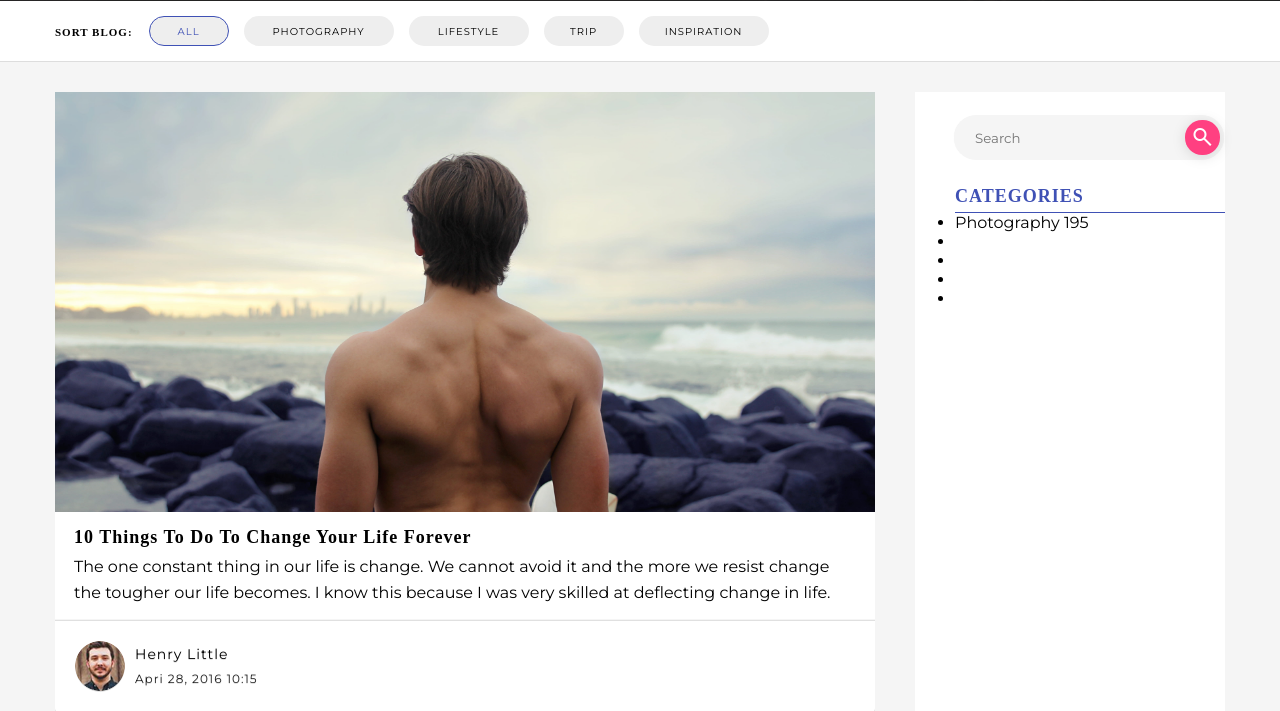
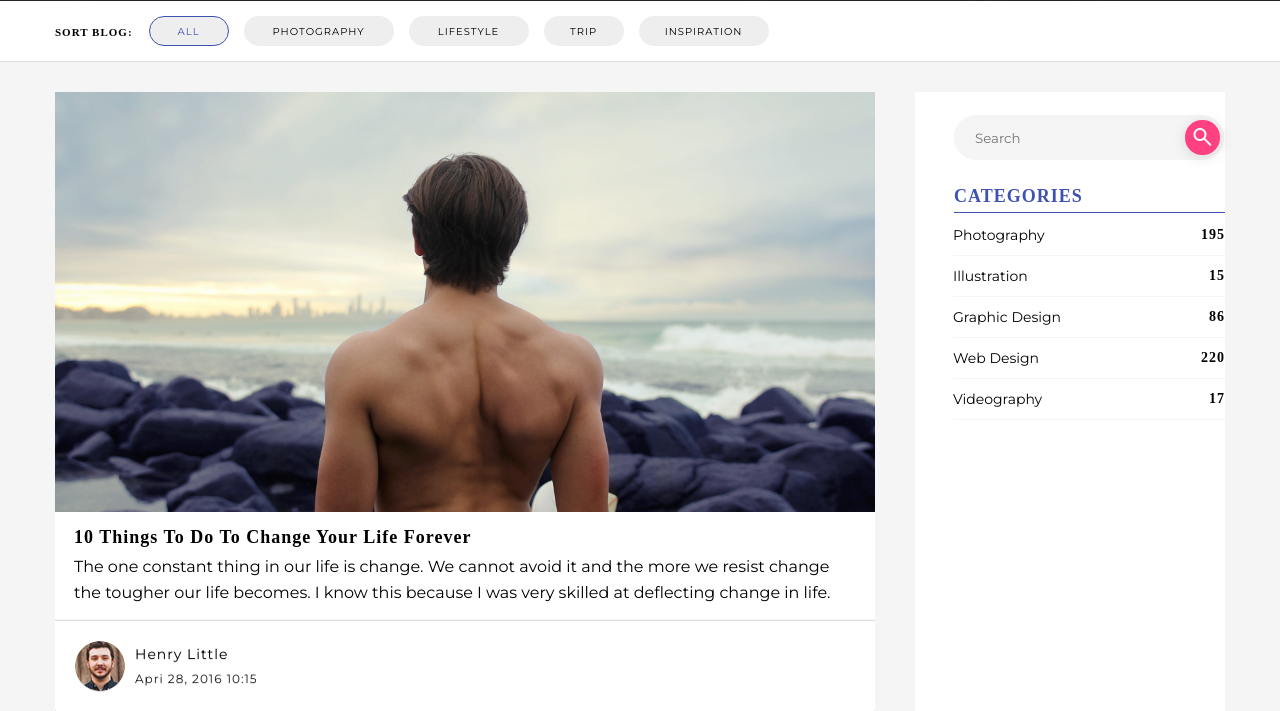
Before and after one commit to arkajyotiadhikary/codeigniter-test, a PHP site: page / in a window 1280 px wide. Shown: the part 839-1550 px from the top of the page. Run offline with PHP 8.4, Linux system fonts and the light colour scheme; some web fonts are replaced.

Commit message:
catagories

```diff
--- a/index.css
+++ b/index.css
@@ -742,10 +742,11 @@
     width: 100%;
 }
 .catagories-right .catgori {
-    width: 270px;
+    width: 272px;
 }
-.catagories-right .catgori > p:nth-child(1) {
+.catagories-right .catgori > p {
     margin-top: 26px;
+    margin-left: 1px;
     padding-bottom: 5px;
     border-bottom: 1px solid #3f51b5;
     font-size: 18px;
@@ -753,5 +754,27 @@
     color: #3f51b5;
     font-weight: 700;
 }
+.catagories-right .catgori > ul {
+    margin-top: 2px;
+    list-style: none;
+}
+.catagories-right .catgori > ul > li {
+    display: flex;
+    justify-content: space-between;
+    border-bottom: 1px solid #f5f5f5;
+}
+.catagories-right .catgori > ul > li > span:nth-child(1) {
+    font-size: 14px;
+    line-height: 40px;
+    color: #000000;
+    font-weight: 400;
+}
+.catagories-right .catgori > ul > li > span:nth-child(2) {
+    font-size: 14px;
+    letter-spacing: 1px;
+    line-height: 40px;
+    color: #000000;
+    font-weight: 700;
+}
 
 /* !SECTION */ ;
--- a/index.html
+++ b/index.html
@@ -503,10 +503,22 @@
                                             <span>Photography</span>
                                             <span>195</span>
                                         </li>
-                                        <li></li>
-                                        <li></li>
-                                        <li></li>
-                                        <li></li>
+                                        <li>
+                                            <span>Illustration</span>
+                                            <span>15</span>
+                                        </li>
+                                        <li>
+                                            <span>Graphic Design</span>
+                                            <span>86</span>
+                                        </li>
+                                        <li>
+                                            <span>Web Design</span>
+                                            <span>220</span>
+                                        </li>
+                                        <li>
+                                            <span>Videography</span>
+                                            <span>17</span>
+                                        </li>
                                     </ul>
                                 </div>
                             </div>
```
Also changed, not shown: image/web-preview.png.
